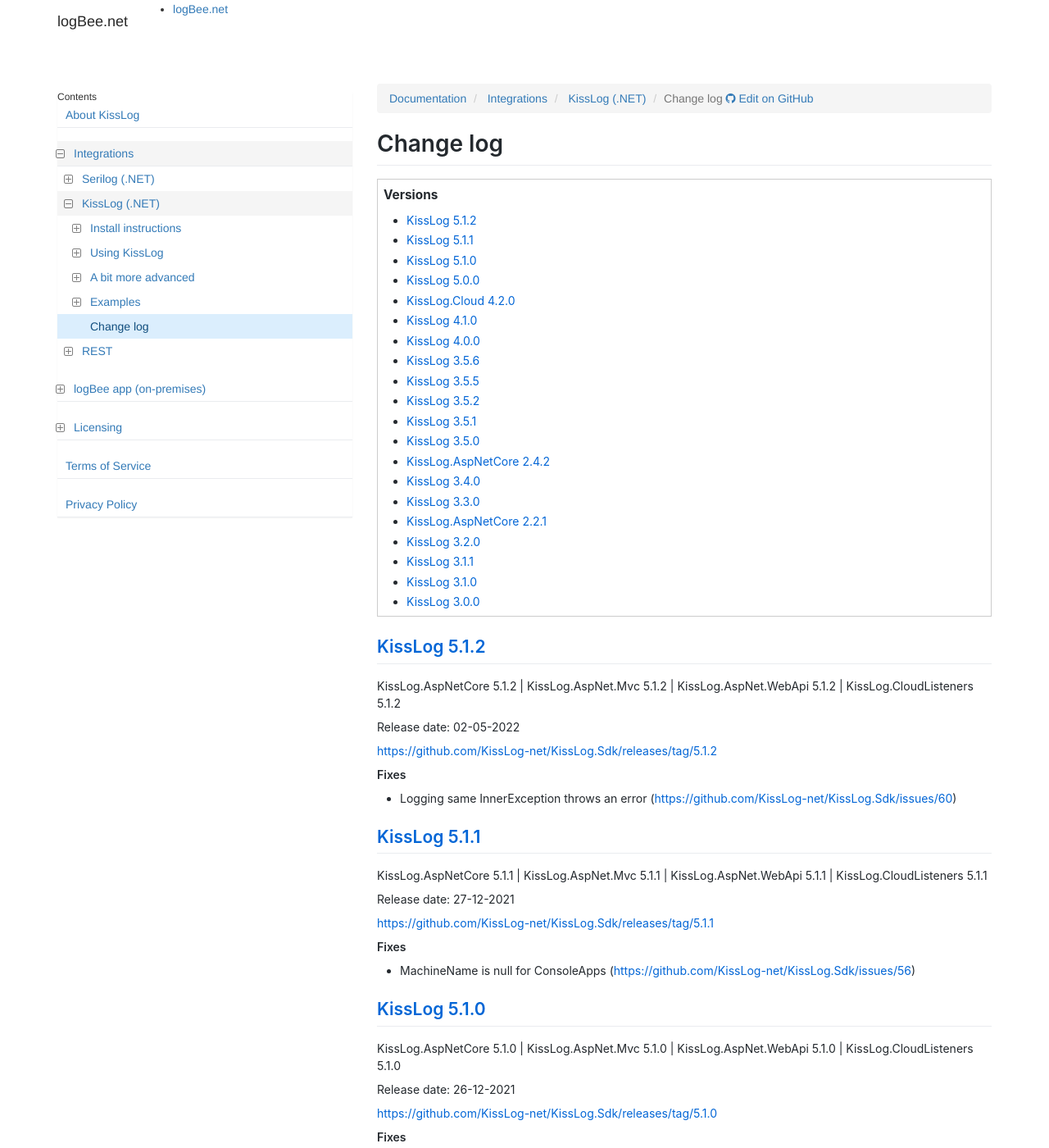
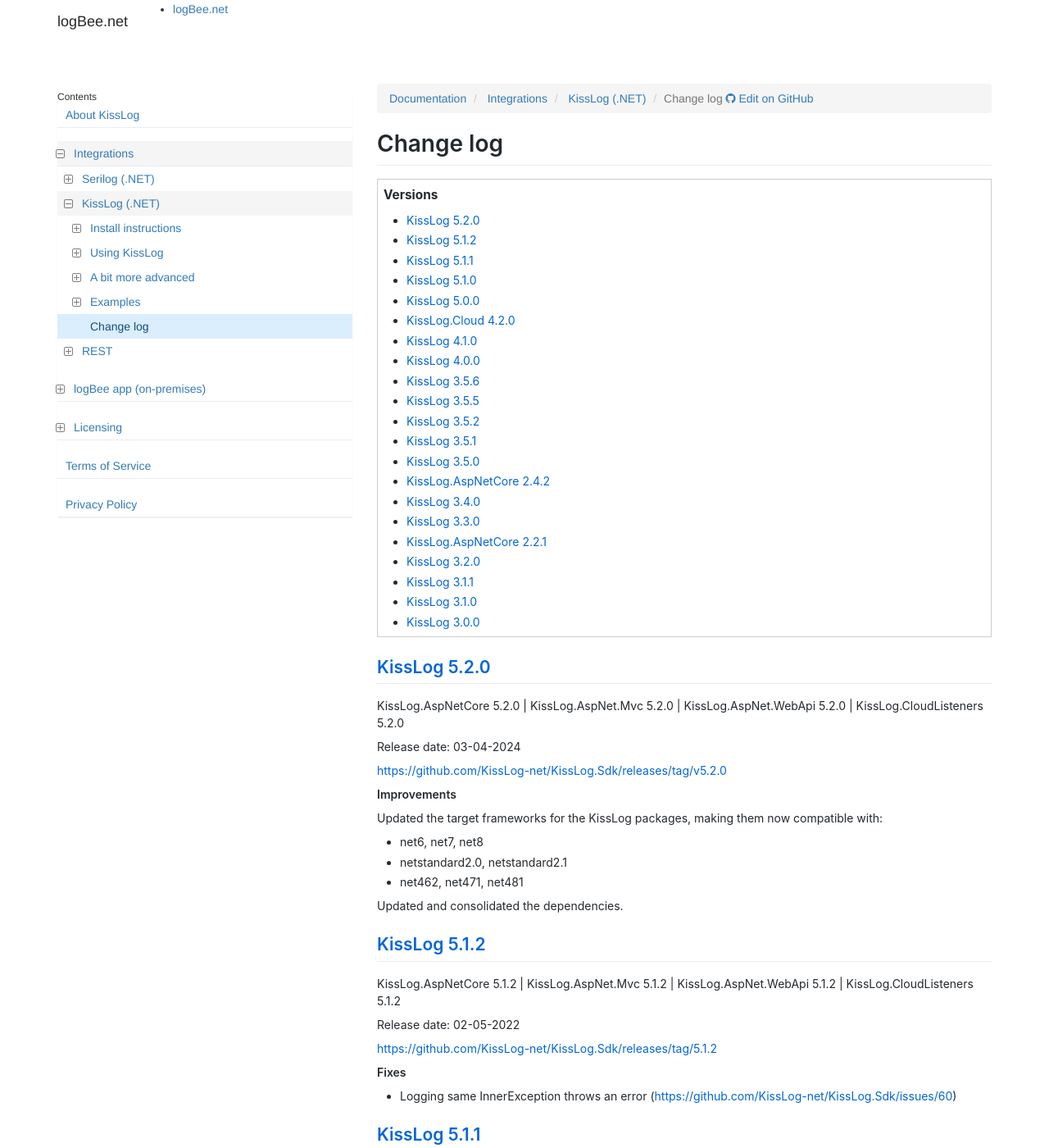
Before and after one commit to catalingavan/logbee.Documentation, a Sphinx documentation site: the page built from source/integrations/KissLog-net/change-log/index.rst, in a window 1280 px wide and 1400 px high. Shown: the whole window at 82% size. Built offline with Sphinx 7.4.7, drawn with Linux system fonts in a browser that asks for light colours; nearby versions of some CDN libraries; library files that are not in the unit come from our copies.

Commit message:
KissLog 5.2.0

```diff
--- a/source/integrations/KissLog-net/change-log/index.rst
+++ b/source/integrations/KissLog-net/change-log/index.rst
@@ -3,6 +3,27 @@ Change log
 
 .. contents:: Versions
    :local:
+
+KissLog 5.2.0
+--------------------------
+
+KissLog.AspNetCore 5.2.0 | KissLog.AspNet.Mvc 5.2.0 | KissLog.AspNet.WebApi 5.2.0 | KissLog.CloudListeners 5.2.0
+
+Release date: 03-04-2024
+
+https://github.com/KissLog-net/KissLog.Sdk/releases/tag/v5.2.0
+
+**Improvements**
+
+Updated the target frameworks for the KissLog packages, making them now compatible with:
+
+- net6, net7, net8
+
+- netstandard2.0, netstandard2.1
+
+- net462, net471, net481
+
+Updated and consolidated the dependencies.
 
 KissLog 5.1.2
 --------------------------
```
